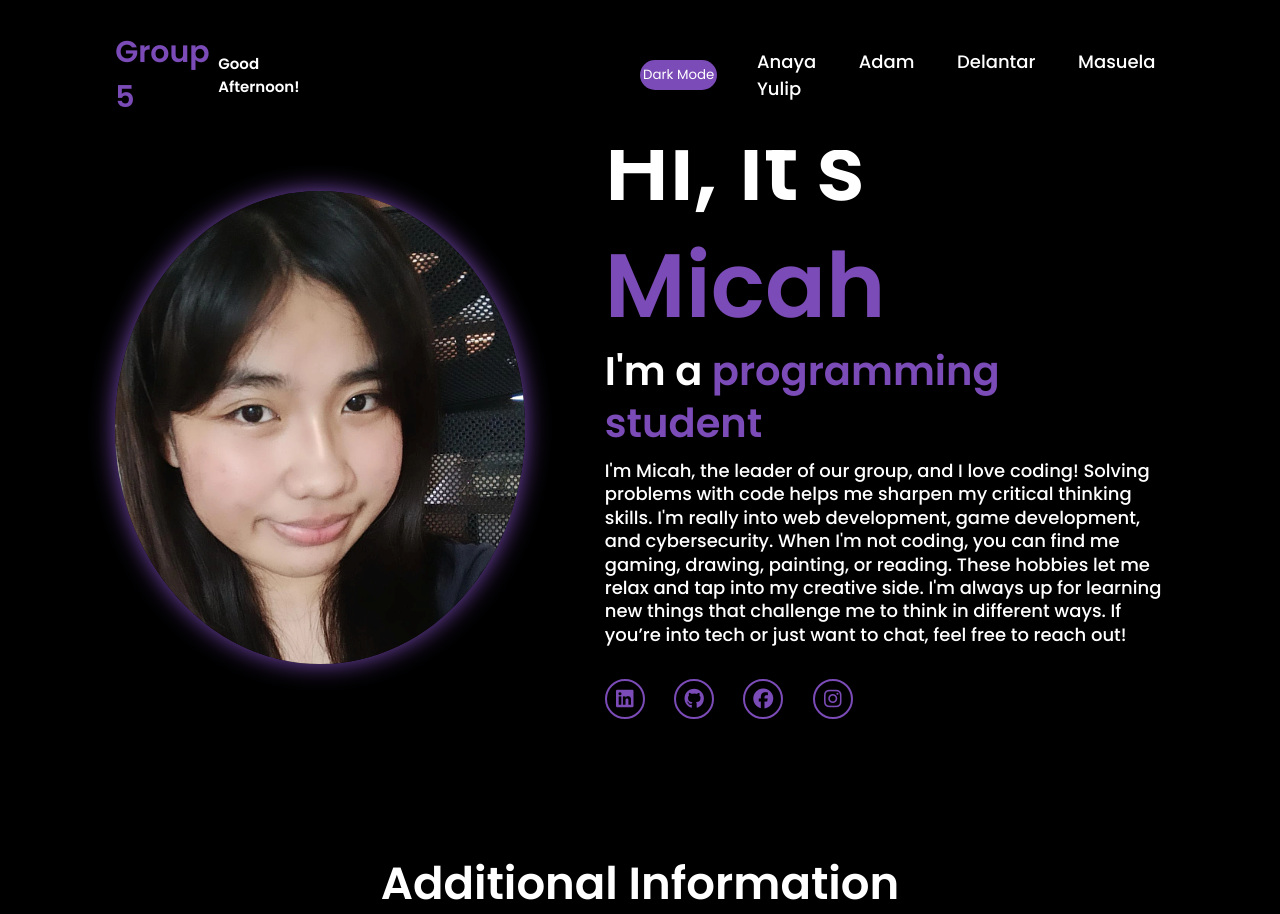
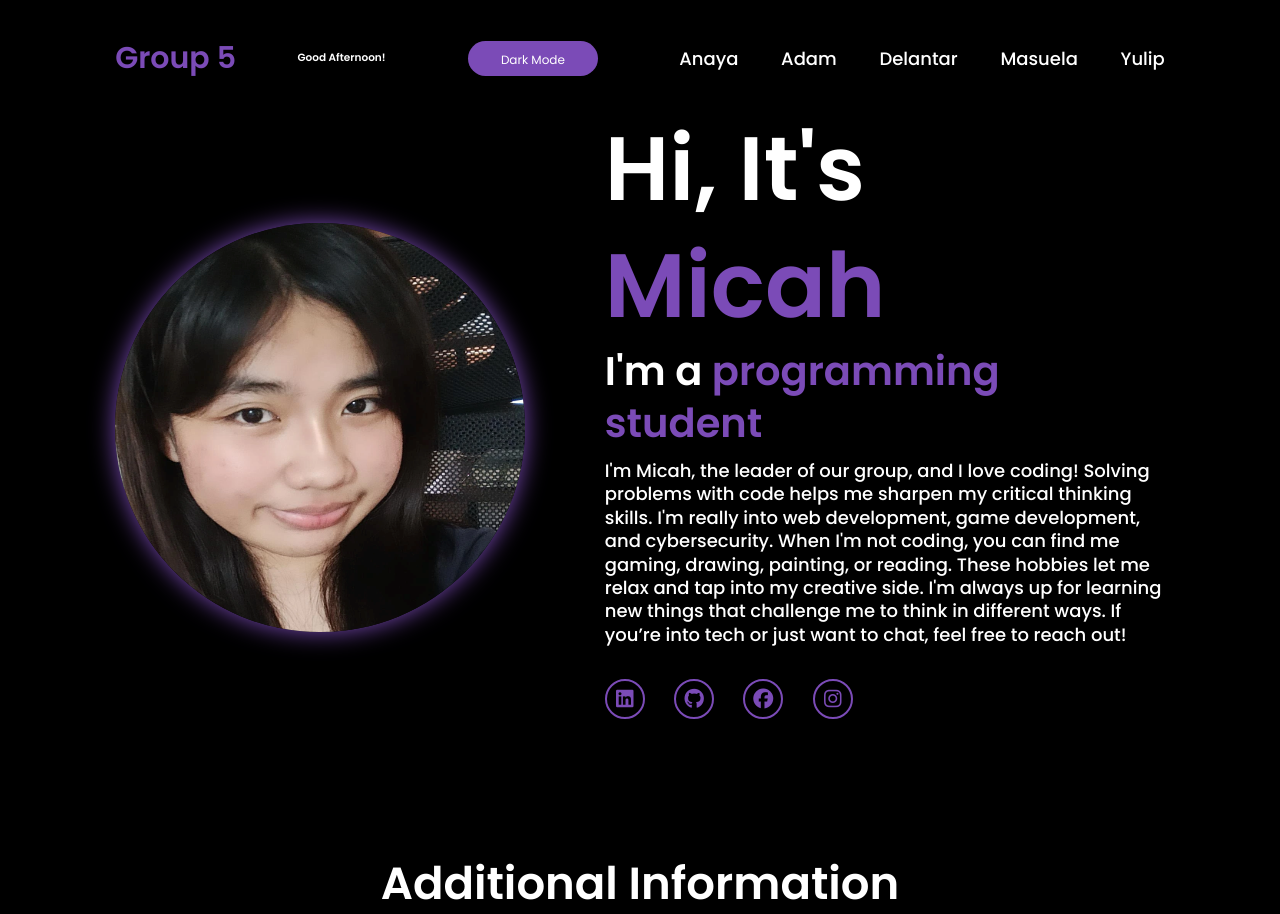
Before and after one commit to haoisky/INTPROG-Exercise-2, a PHP site: page / in a window 1280 px wide. Shown: the top 914 px of the page. Run offline with PHP 8.4, Linux system fonts and the light colour scheme; some libraries are stand-ins or nearby versions.

Commit message:
Update styles.css

```diff
--- a/styles.css
+++ b/styles.css
@@ -42,6 +42,11 @@
     background: var(--main-color);
 }
 
+.greeting {
+    padding: 20px;
+    text-align: center;
+}
+
 .header {
     position: fixed;
     top: 0;
@@ -80,15 +85,20 @@
     color: white;
     background-color: var(--main-color);
     border: none;
-    height: 30px;
-    width: 90px;
+    height: 35px;
+    width: 130px;
     border-radius: 30px;
     cursor: pointer;
-    margin-left: 30%;
+    margin-left: 2%;
     transition: opacity 1s;
+    font-size: 1.2rem;
 }
 #toggle-button:hover{
     opacity: 0.6;
+}
+
+.greeting {
+    font-size: 0.7rem;
 }
 
 .navbar a {
@@ -186,6 +196,7 @@
 .home-img img {
     position: relative;
     width: 32vw;
+    height: 32vw;
     border-radius: 50%;
     box-shadow: 0 0 25px var(--main-color);
     cursor: pointer;
@@ -221,14 +232,6 @@
     transform: scale(1.3)translateY(-5px);
     background: var(--main-color);
     box-shadow: 0 0 25px var(--main-color);
-}
-
-#yulip .home-img img {
-    height: 423px;
-}
-
-#masuela .home-img img {
-    height: 423px;
 }
 
 @media (max-width:000px) {
@@ -302,3 +305,71 @@
     margin: auto;
     text-align: center;
 }
+
+.message-section {
+    background: var(--bg-color);
+    padding: 5rem 9%;
+    border-radius: 2rem;
+    margin: 5rem 0;
+    color: var(--text-color);
+}
+
+.message-section h2 {
+    font-size: 4.5rem;
+    font-weight: bold;
+    text-align: center;
+    color: var(--text-color);
+    margin-bottom: 2rem;
+}
+
+.message-form {
+    display: flex;
+    flex-direction: column;
+    gap: 2rem;
+}
+
+.form-group {
+    display: flex;
+    flex-direction: column;
+}
+
+.form-group label {
+    font-size: 1.8rem;
+    font-weight: 500;
+    margin-bottom: 0.5rem;
+    color: var(--text-color);
+}
+
+.form-group input,
+.form-group select,
+.form-group textarea {
+    background: var(--second-bg-color);
+    border: 1px solid var(--main-color);
+    border-radius: 0.5rem;
+    padding: 1rem;
+    font-size: 1.6rem;
+    color: #000000;
+}
+
+.form-group input:focus,
+.form-group select:focus,
+.form-group textarea:focus {
+    border-color: var(--main-color);
+    outline: none;
+}
+
+button {
+    background: var(--main-color);
+    color: var(--text-color);
+    border: none;
+    padding: 1rem 2rem;
+    font-size: 1.8rem;
+    border-radius: 0.5rem;
+    cursor: pointer;
+    transition: 0.3s ease;
+}
+
+button:hover {
+    background: var(--text-color);
+    color: var(--main-color);
+}
```
